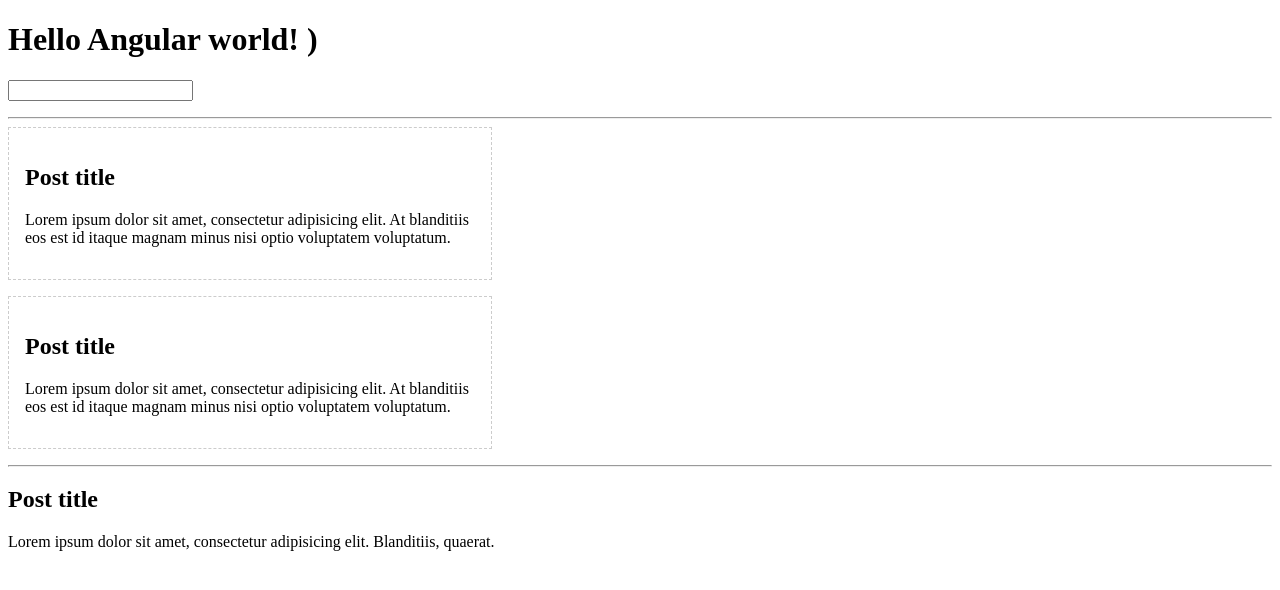
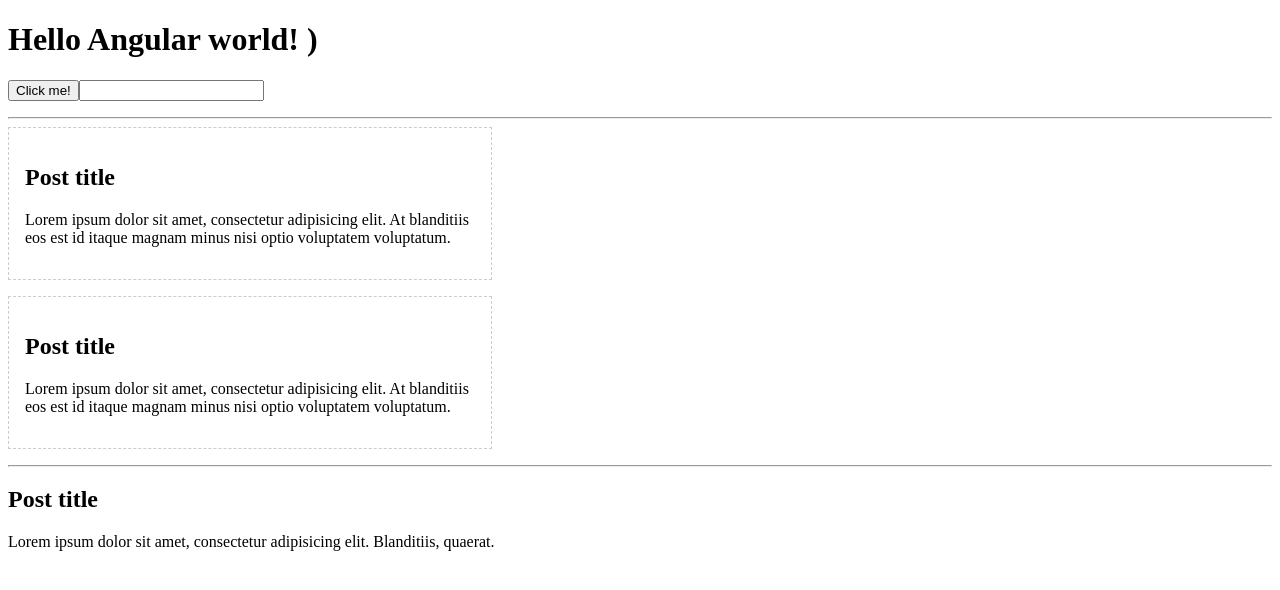
Before and after one commit to YuriyErmolaev/angular-basics, an Angular app: page / in a window 1280 px wide. Shown: the top 590 px of the page. Built offline with nearby package versions, Linux system fonts and the light colour scheme.

Commit message:
add click event, and add modificator enter to input

```diff
--- a/src/app/app.component.html
+++ b/src/app/app.component.html
@@ -7,7 +7,10 @@
 <!--<p><strong>{{ 40 + 2 }}</strong></p>-->
 <!--<p><strong>{{ 'Hello' + ' World' }}</strong></p>-->
 
-<input type="text" (input)="onInput($event)">
+<button (click)="onClick()" >Click me!</button>
+
+<input type="text" (keyup.enter)="onInput($event)">
+
 <p><strong>{{inputValue}}</strong></p>
 
 <hr>
--- a/src/app/app.component.ts
+++ b/src/app/app.component.ts
@@ -19,9 +19,16 @@
     //
   }
 
-  onInput(event: any) {
-    console.log('Event', event);
+  // onInput(event: KeyboardEvent) {
+  //   this.inputValue = (<HTMLInputElement>event.target).value
+  // }
+
+  onInput (event: any) {
     this.inputValue = event.target.value
   }
 
+  onClick() {
+    alert( 'Button click! )' )
+  }
+
 }
```
